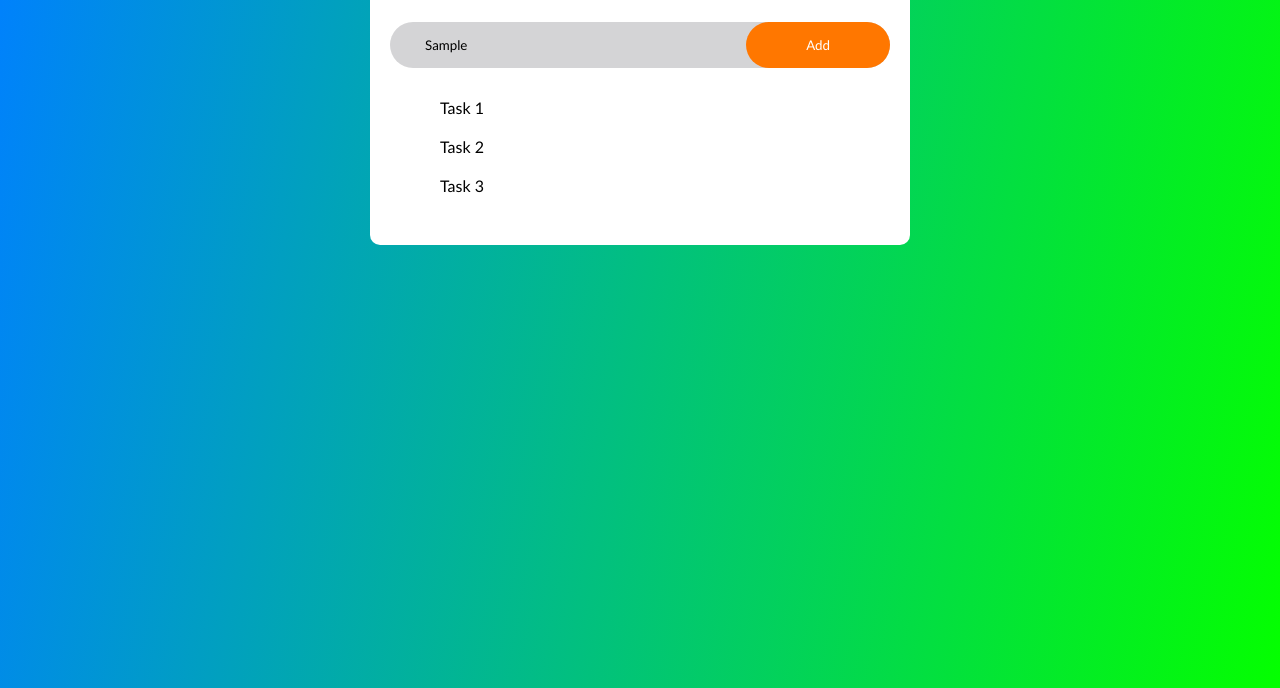
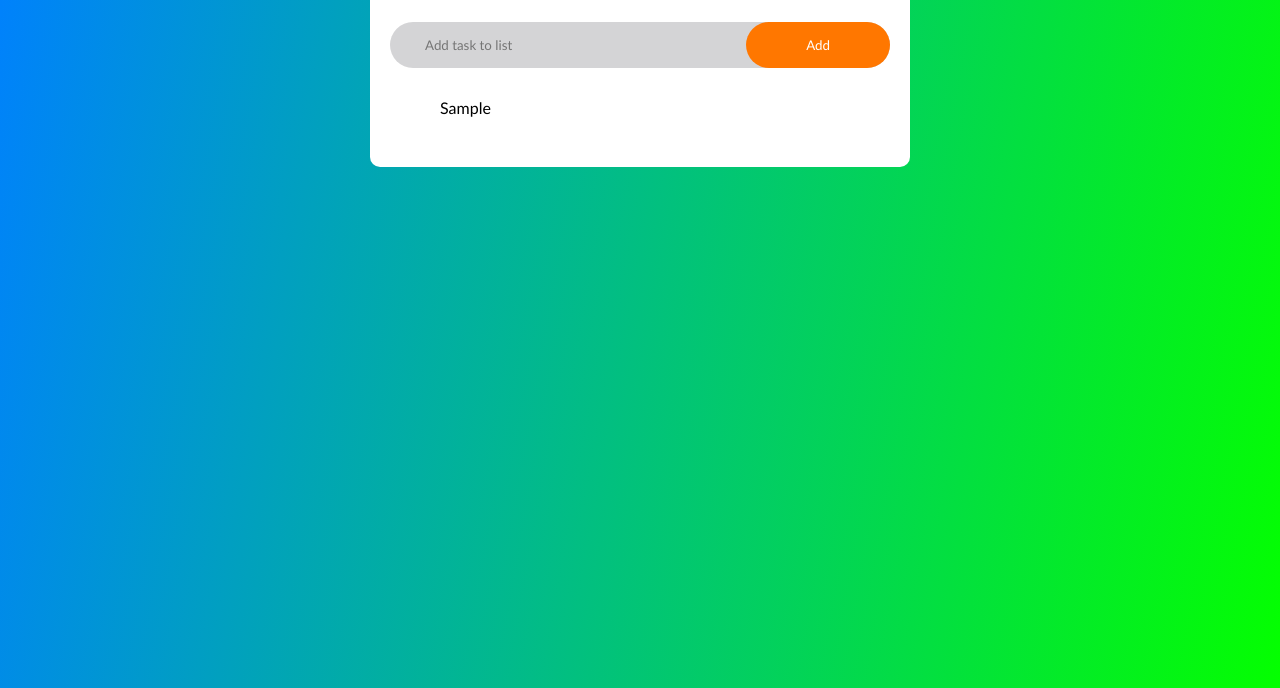
Before and after one commit to Solemander/todo-list, a plain HTML site: page index.html in a window 1280 px wide. Both pictures are taken after typing "Sample" into the empty fields and a click on the button "Add". Shown: the part 112-800 px from the top of the page. Drawn offline with Linux system fonts and the light colour scheme.

Commit message:
add basic javascript
#1

```diff
--- a/index.html
+++ b/index.html
@@ -7,19 +7,27 @@
     <link rel="stylesheet" href="style.css">
 </head>
 <body>
+    <!-- whole page -->
     <div class="background">
+
+        <!-- the white box -->
         <div class="todo-box">
             <h2>To-do list</h2>
-            <div class="list">
+
+            <!-- the text box to add tasks -->
+            <div class="add-tasks-box">
                 <input type="text" id="input-box" placeholder="Add task to list">
-                 <button>Add</button>
+                 <button onclick="addTask()">Add</button>
             </div>
+
+            <!-- the list of the tasks -->
             <ul id="task-list">
-                <li>Task 1</li>
+                <!-- <li class="checked">Task 1</li>
                 <li>Task 2</li>
-                <li>Task 3</li>
+                <li>Task 3</li> -->
             </ul>
         </div>
     </div>
+    <script src="script.js"></script>
 </body>
 </html>
--- a/script.js
+++ b/script.js
@@ -0,0 +1,14 @@
+const inputBox = document.getElementById("input-box");
+const taskList = document.getElementById("task-list");
+
+function addTask(){
+    if (inputBox.value === ''){
+        alert ("Write something!")
+    }
+    else {
+        let li = document.createElement("li");
+        li.innerHTML = inputBox.value;
+        taskList.appendChild(li);
+    }
+    inputBox.value = "";
+}
--- a/style.css
+++ b/style.css
@@ -28,7 +28,7 @@
     margin-bottom: 25px;
 }
 
-.list{
+.add-tasks-box{
     display: flex;
     align-items: center;
     justify-content: space-between;
@@ -75,3 +75,12 @@ ul li::before{
     top: 5px;
     left: 10px;
 }
+
+ul li.checked{
+    color: #838383;
+    text-decoration: line-through;
+}
+
+ul li.checked::before{
+    background-image: url(images/checked.png);
+}
```
